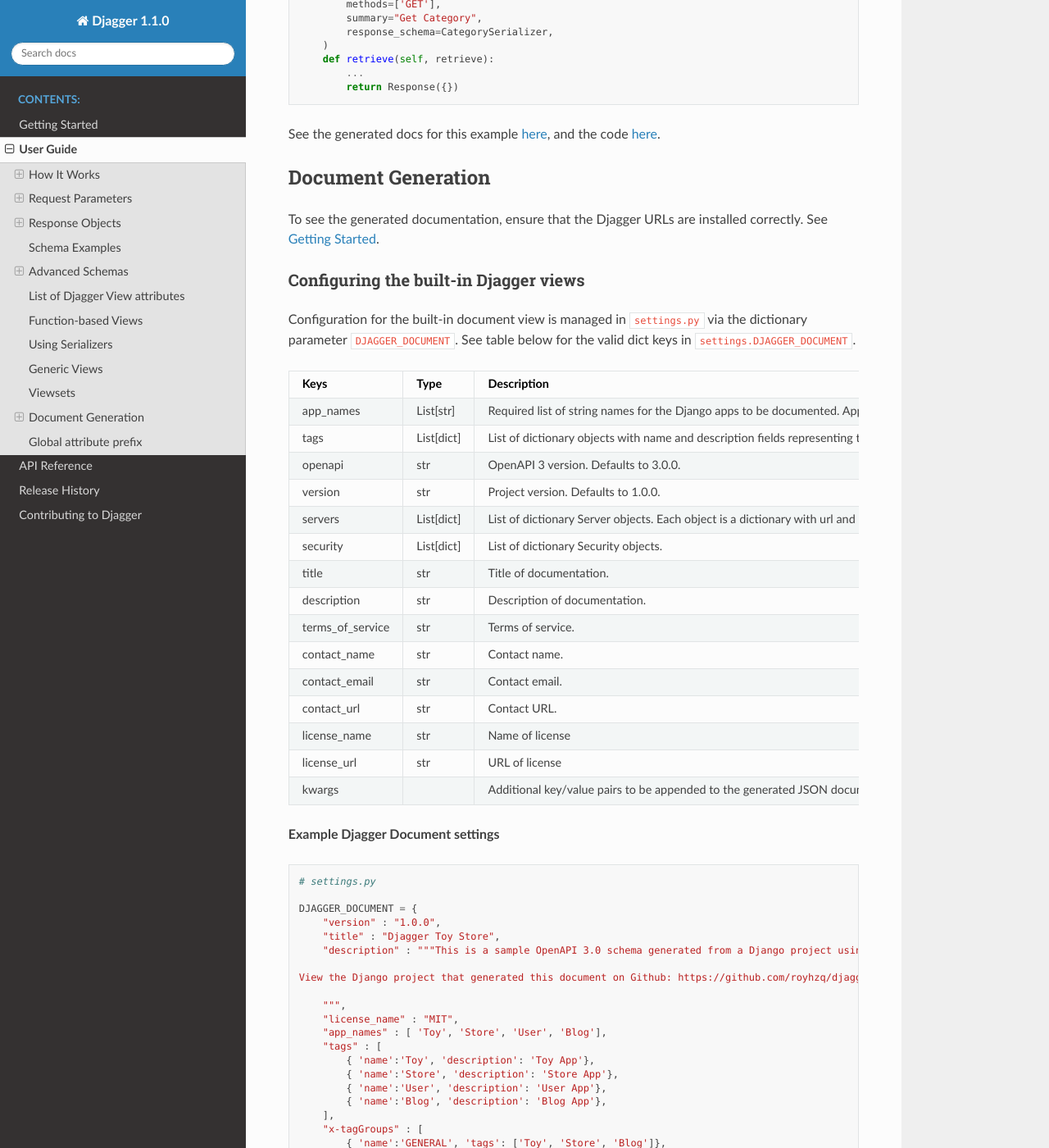
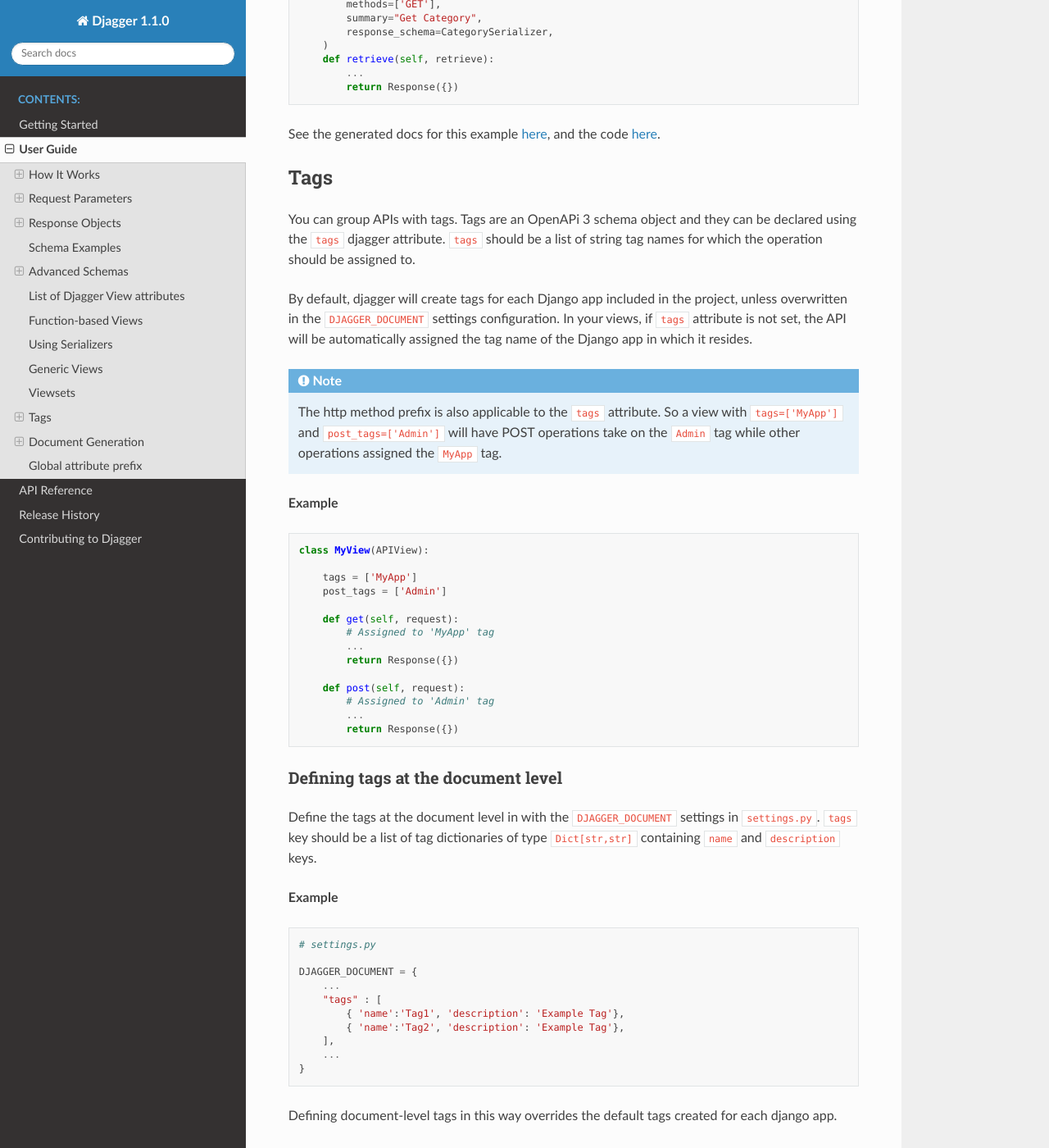
Before and after one commit to royhzq/djagger, a Sphinx documentation site: the page built from docs/source/user_guide.rst, in a window 1280 px wide and 1400 px high, scrolled down 11960 px. Shown: the whole window at 82% size. Built offline with Sphinx 7.4.7 and the Read the Docs theme 2.0.0, drawn with Linux system fonts in a browser that asks for light colours.

Commit message:
Updated docs for Tags section

```diff
--- a/docs/source/user_guide.rst
+++ b/docs/source/user_guide.rst
@@ -412,19 +412,19 @@
 +------------------+---------------------------------------------------------------------------------------+-----------------------------------------------------------------------------------------------------------------------------------------------------------------------------------------------------------------------------------------------------------------------------------------------------------------------+
 | Attribute        | Type                                                                                  | Description                                                                                                                                                                                                                                                                                                           |
 +==================+=======================================================================================+=======================================================================================================================================================================================================================================================================================================================+
-| path_params      | pydantic.main.ModelMetaclass | rest_framework.serializers.SerializerMetaclass         | Schema for the parameter values that are part of the URL E.g. /article/<int:pk> where pk is the path parameter.                                                                                                                                                                                                       |
+| path_params      | pydantic.main.ModelMetaclass | rest_framework.serializers.SerializerMetaclass         | Schema for the parameter values that are part of the URL E.g. /article/<int:pk> where pk is the path parameter.                                                                                                                                                                                                       |
 +------------------+---------------------------------------------------------------------------------------+-----------------------------------------------------------------------------------------------------------------------------------------------------------------------------------------------------------------------------------------------------------------------------------------------------------------------+
-| query_params     | pydantic.main.ModelMetaclass | rest_framework.serializers.SerializerMetaclass         | Schema for the parameter values that are appended to the URL. E.g. /articles?page=3 where page is the query parameter.                                                                                                                                                                                                |
+| query_params     | pydantic.main.ModelMetaclass | rest_framework.serializers.SerializerMetaclass         | Schema for the parameter values that are appended to the URL. E.g. /articles?page=3 where page is the query parameter.                                                                                                                                                                                                |
 +------------------+---------------------------------------------------------------------------------------+-----------------------------------------------------------------------------------------------------------------------------------------------------------------------------------------------------------------------------------------------------------------------------------------------------------------------+
-| header_params    | pydantic.main.ModelMetaclass | rest_framework.serializers.SerializerMetaclass         | Schema for custom headers that are expected as part of the request.                                                                                                                                                                                                                                                   |
+| header_params    | pydantic.main.ModelMetaclass | rest_framework.serializers.SerializerMetaclass         | Schema for custom headers that are expected as part of the request.                                                                                                                                                                                                                                                   |
 +------------------+---------------------------------------------------------------------------------------+-----------------------------------------------------------------------------------------------------------------------------------------------------------------------------------------------------------------------------------------------------------------------------------------------------------------------+
-| cookie_params    | pydantic.main.ModelMetaclass | rest_framework.serializers.SerializerMetaclass         | Schema for cookie values specific to the API.                                                                                                                                                                                                                                                                         |
+| cookie_params    | pydantic.main.ModelMetaclass | rest_framework.serializers.SerializerMetaclass         | Schema for cookie values specific to the API.                                                                                                                                                                                                                                                                         |
 +------------------+---------------------------------------------------------------------------------------+-----------------------------------------------------------------------------------------------------------------------------------------------------------------------------------------------------------------------------------------------------------------------------------------------------------------------+
-| request_schema   | pydantic.main.ModelMetaclass | rest_framework.serializers.SerializerMetaclass | Dict  | Schema for HTTP body Data sent to the API commonly used for POST, PUT, UPDATE methods. Can accept a dictionary of string keys representing media types and values of ModelMetaclass or SerializerMetaclass.                                                                                                           |
+| request_schema   | pydantic.main.ModelMetaclass | rest_framework.serializers.SerializerMetaclass | Dict  | Schema for HTTP body Data sent to the API commonly used for POST, PUT, UPDATE methods. Can accept a dictionary of string keys representing media types and values of ModelMetaclass or SerializerMetaclass.                                                                                                           |
 +------------------+---------------------------------------------------------------------------------------+-----------------------------------------------------------------------------------------------------------------------------------------------------------------------------------------------------------------------------------------------------------------------------------------------------------------------+
-| response_schema  | pydantic.main.ModelMetaclass | rest_framework.serializers.SerializerMetaclass | Dict  | Schema for responses returned by the API. By default, if aa pydantic model or a DRF serializer class is passed as the value, the response is documented by default as a successful one i.e. 200 status code. Can accept a dictionary of string HTTP status codes and values of ModelMetaclass or SerializerMetaclass  |
+| response_schema  | pydantic.main.ModelMetaclass | rest_framework.serializers.SerializerMetaclass | Dict  | Schema for responses returned by the API. By default, if aa pydantic model or a DRF serializer class is passed as the value, the response is documented by default as a successful one i.e. 200 status code. Can accept a dictionary of string HTTP status codes and values of ModelMetaclass or SerializerMetaclass  |
 +------------------+---------------------------------------------------------------------------------------+-----------------------------------------------------------------------------------------------------------------------------------------------------------------------------------------------------------------------------------------------------------------------------------------------------------------------+
-| summary          | str                                                                                   | Summary of the API. By default, the value used will be the __name__ value of the view if this attribute is not specified.                                                                                                                                                                                             |
+| summary          | str                                                                                   | Summary of the API. By default, the value used will be the __name__ value of the view if this attribute is not specified.                                                                                                                                                                                             |
 +------------------+---------------------------------------------------------------------------------------+-----------------------------------------------------------------------------------------------------------------------------------------------------------------------------------------------------------------------------------------------------------------------------------------------------------------------+
 | tags             | List[str]                                                                             | List of string tag names.                                                                                                                                                                                                                                                                                             |
 +------------------+---------------------------------------------------------------------------------------+-----------------------------------------------------------------------------------------------------------------------------------------------------------------------------------------------------------------------------------------------------------------------------------------------------------------------+
@@ -432,15 +432,15 @@
 +------------------+---------------------------------------------------------------------------------------+-----------------------------------------------------------------------------------------------------------------------------------------------------------------------------------------------------------------------------------------------------------------------------------------------------------------------+
 | operation_id     | str                                                                                   | Unique string used to identify the operation                                                                                                                                                                                                                                                                          |
 +------------------+---------------------------------------------------------------------------------------+-----------------------------------------------------------------------------------------------------------------------------------------------------------------------------------------------------------------------------------------------------------------------------------------------------------------------+
-| deprecated       | bool                                                                                  | Boolean value to indicate if API is deprecated. Defaults to True                                                                                                                                                                                                                                                      |
+| deprecated       | bool                                                                                  | Boolean value to indicate if API is deprecated. Defaults to True                                                                                                                                                                                                                                                      |
 +------------------+---------------------------------------------------------------------------------------+-----------------------------------------------------------------------------------------------------------------------------------------------------------------------------------------------------------------------------------------------------------------------------------------------------------------------+
-| external_docs    | dict                                                                                  | Dictionary containing url and description fields to describe external documentation for the API.                                                                                                                                                                                                                      |
+| external_docs    | dict                                                                                  | Dictionary containing url and description fields to describe external documentation for the API.                                                                                                                                                                                                                      |
 +------------------+---------------------------------------------------------------------------------------+-----------------------------------------------------------------------------------------------------------------------------------------------------------------------------------------------------------------------------------------------------------------------------------------------------------------------+
 | servers          | List[dict]                                                                            | List of dictionary Server objects which provide connectivity information to a target server.                                                                                                                                                                                                                          |
 +------------------+---------------------------------------------------------------------------------------+-----------------------------------------------------------------------------------------------------------------------------------------------------------------------------------------------------------------------------------------------------------------------------------------------------------------------+
 | security         | List[dict]                                                                            | A declaration of which security mechanisms can be used across the API.                                                                                                                                                                                                                                                |
 +------------------+---------------------------------------------------------------------------------------+-----------------------------------------------------------------------------------------------------------------------------------------------------------------------------------------------------------------------------------------------------------------------------------------------------------------------+
-| djagger_exclude  | bool                                                                                  | Declare this attribute as True to skip documentation of the API.                                                                                                                                                                                                                                                      |
+| djagger_exclude  | bool                                                                                  | Declare this attribute as True to skip documentation of the API.                                                                                                                                                                                                                                                      |
 +------------------+---------------------------------------------------------------------------------------+-----------------------------------------------------------------------------------------------------------------------------------------------------------------------------------------------------------------------------------------------------------------------------------------------------------------------+
 
 
@@ -636,6 +636,59 @@
     <p>See the generated docs for this example <a href="https://djagger-example.netlify.app/#tag/Blog/paths/~1cat~1/get" target="_blank">here</a>, and the code <a href="https://github.com/royhzq/djagger-example/blob/7293a78388498ec6d9fc74c6b299bfc16374bf57/Blog/views.py#L119" target="_blank">here</a>.</p>
 
 
+Tags
+----
+You can group APIs with tags. Tags are an OpenAPi 3 schema object and they can be declared using the ``tags`` djagger attribute. ``tags`` should be a list of string tag names for which the operation should be assigned to.
+
+By default, djagger will create tags for each Django app included in the project, unless overwritten in the ``DJAGGER_DOCUMENT`` settings configuration. In your views, if ``tags`` attribute is not set, the API will be automatically assigned the tag name of the Django app in which it resides.
+
+.. NOTE::
+    The http method prefix is also applicable to the ``tags`` attribute. So a view with ``tags=['MyApp']`` and ``post_tags=['Admin']``
+    will have POST operations take on the ``Admin`` tag while other operations assigned the ``MyApp`` tag.
+
+**Example**
+
+.. code:: python
+
+    class MyView(APIView):
+
+        tags = ['MyApp']
+        post_tags = ['Admin']
+
+        def get(self, request):
+            # Assigned to 'MyApp' tag
+            ...
+            return Response({})
+
+        def post(self, request):
+            # Assigned to 'Admin' tag
+            ...
+            return Response({})
+
+Defining tags at the document level
+~~~~~~~~~~~~~~~~~~~~~~~~~~~~~~~~~~~
+
+Define the tags at the document level in with the ``DJAGGER_DOCUMENT`` settings in ``settings.py``.
+``tags`` key should be a list of tag dictionaries of type ``Dict[str,str]`` containing ``name`` and ``description`` keys.
+
+**Example**
+
+.. code:: python
+
+    # settings.py
+
+    DJAGGER_DOCUMENT = {
+        ...
+        "tags" : [
+            { 'name':'Tag1', 'description': 'Example Tag'},
+            { 'name':'Tag2', 'description': 'Example Tag'},
+        ],
+        ...
+    }
+
+Defining document-level tags in this way overrides the default tags created for each django app.
+
+
 Document Generation
 -------------------
 
@@ -653,13 +706,13 @@
 +===================+============+============================================================================================================================================================================================================================================+
 | app_names         | List[str]  | Required list of string names for the Django apps to be documented. Apps not included in this list will not be documented.                                                                                                                 |
 +-------------------+------------+--------------------------------------------------------------------------------------------------------------------------------------------------------------------------------------------------------------------------------------------+
-| tags              | List[dict] | List of dictionary objects with name and description fields representing the OpenAPI Tag object. By default, the list of declared app names in DJAGGER_APP_NAMES will be created as the OpenAPI Tags, unless overridden by this variable.  |
+| tags              | List[dict] | List of dictionary objects with name and description fields representing the OpenAPI Tag object. By default, the list of declared app names in DJAGGER_APP_NAMES will be created as the OpenAPI Tags, unless overridden by this variable.  |
 +-------------------+------------+--------------------------------------------------------------------------------------------------------------------------------------------------------------------------------------------------------------------------------------------+
-| openapi           | str        | OpenAPI 3 version. Defaults to 3.0.0.                                                                                                                                                                                                      |
+| openapi           | str        | OpenAPI 3 version. Defaults to 3.0.0.                                                                                                                                                                                                      |
 +-------------------+------------+--------------------------------------------------------------------------------------------------------------------------------------------------------------------------------------------------------------------------------------------+
-| version           | str        | Project version. Defaults to 1.0.0.                                                                                                                                                                                                        |
+| version           | str        | Project version. Defaults to 1.0.0.                                                                                                                                                                                                        |
 +-------------------+------------+--------------------------------------------------------------------------------------------------------------------------------------------------------------------------------------------------------------------------------------------+
-| servers           | List[dict] | List of dictionary Server objects. Each object is a dictionary with url and description string fields.                                                                                                                                     |
+| servers           | List[dict] | List of dictionary Server objects. Each object is a dictionary with url and description string fields.                                                                                                                                     |
 +-------------------+------------+--------------------------------------------------------------------------------------------------------------------------------------------------------------------------------------------------------------------------------------------+
 | security          | List[dict] | List of dictionary Security objects.                                                                                                                                                                                                       |
 +-------------------+------------+--------------------------------------------------------------------------------------------------------------------------------------------------------------------------------------------------------------------------------------------+
```
